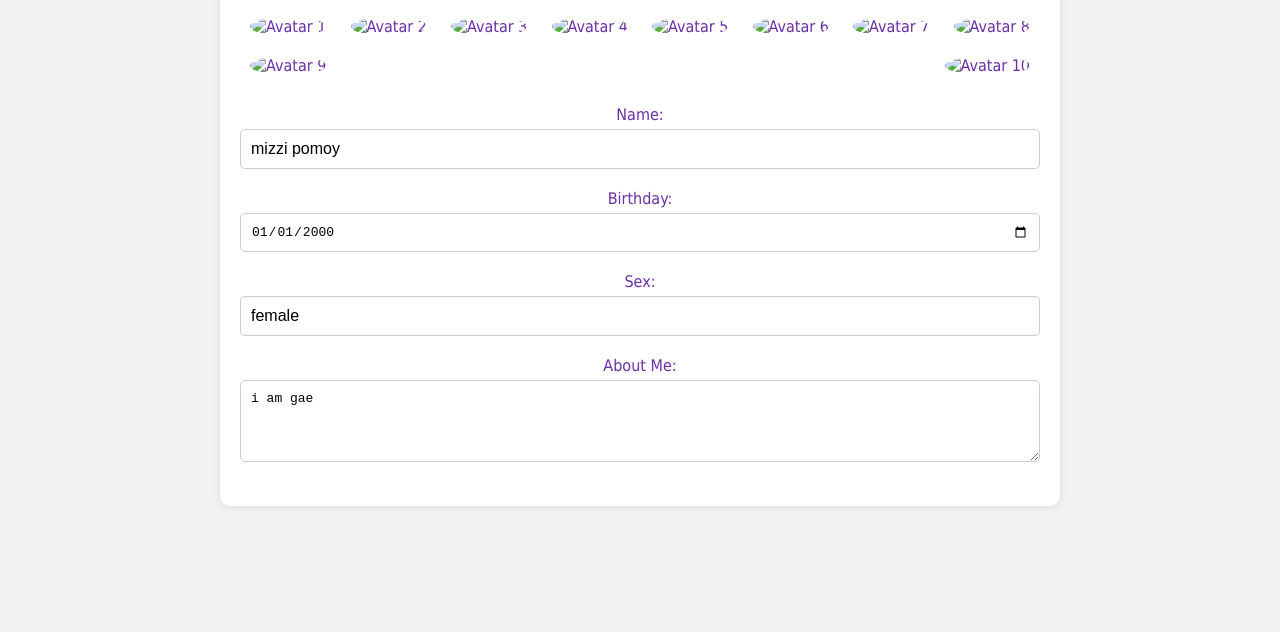
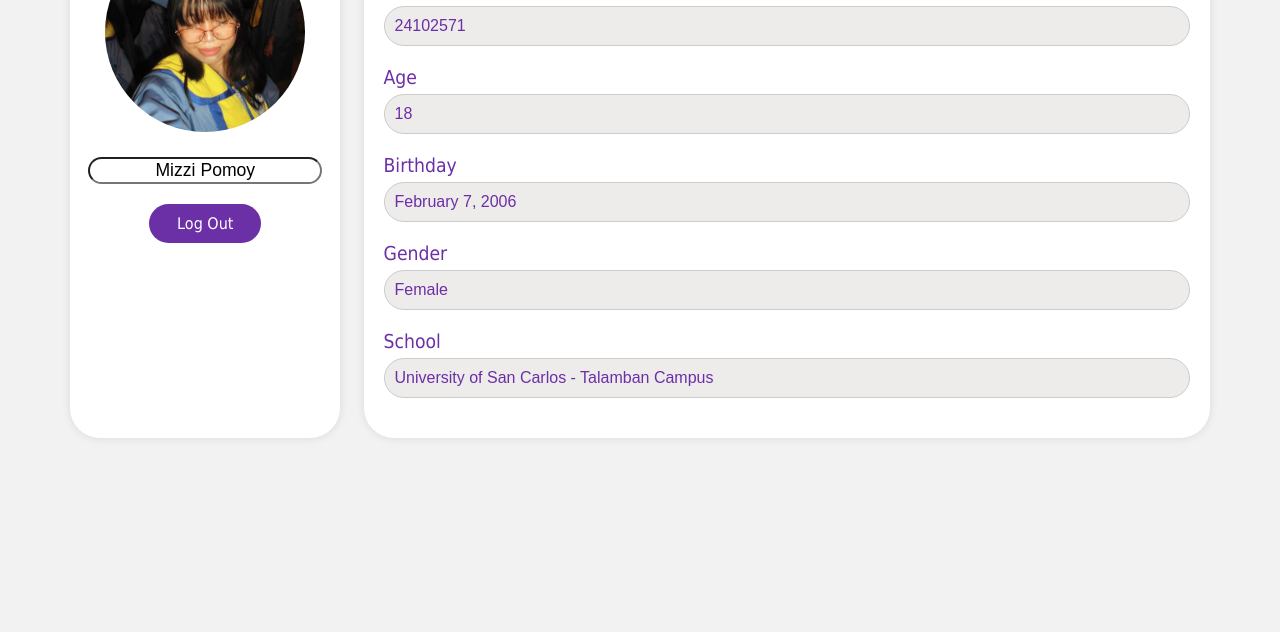
Before and after one commit to crowsified/eduCatWebsite, a plain HTML site: page user.html in a window 1280 px wide. Shown: the part 168-800 px from the top of the page. Drawn offline with Linux system fonts and the light colour scheme.

Commit message:
Add files via upload

```diff
--- a/user.html
+++ b/user.html
@@ -25,10 +25,10 @@
             padding: 5px 10px;
             background-color: #bfa2db;
             box-sizing: border-box;
-            position: fixed; /* Make the navbar fixed */
-            top: 0; /* Position it at the top */
-            left: 0; /* Position it at the left */
-            z-index: 1000; /* Ensure it stays on top of other elements */
+            position: fixed;
+            top: 0;
+            left: 0;
+            z-index: 1000;
         }
 
         .navbar img {
@@ -67,116 +67,143 @@
         }
 
         .content {
-            flex: 1;
+            display: flex;
+            width: 90%;
+            margin-top: 60px;
+            padding: 20px;
+            justify-content: center;
+        }
+
+        .left-box {
+            background-color: white;
+            border-radius: 30px;
+            box-shadow: 0 0 10px rgba(0, 0, 0, 0.1);
+            padding: 20px;
+            width: 20%;
             display: flex;
             flex-direction: column;
             align-items: center;
-            justify-content: center;
-            width: 100%;
-            text-align: center;
-            padding: 20px;
-            margin-top: 60px; /* Add margin to avoid content being hidden behind the navbar */
+            margin-right: 2%;
         }
 
-        .settings-container {
-            width: 80%;
-            max-width: 800px;
-            margin: 20px auto;
+        .right-box {
             background-color: white;
-            border-radius: 10px;
-            box-shadow: 0 0 10px rgba(0,0,0,0.1);
-            overflow: hidden;
+            border-radius: 30px;
+            box-shadow: 0 0 10px rgba(0, 0, 0, 0.1);
             padding: 20px;
+            width: 70%;
         }
 
-        .settings-header {
-            display: flex;
-            justify-content: space-between;
-            align-items: center;
+        .left-box img {
+            width: 200px;
+            height: 200px;
+            border-radius: 50%;
+            margin-bottom: 10px;
+        }
+
+        .left-box .user-name {
+            text-align: center;
+            font-size: 1.1em;
+            margin-top: 15px;
+            border-radius: 30px;
+        }
+
+        .left-box .log-out {
+            display: block;
+            background-color: #6b2fa6;
+            color: white;
+            padding: 10px;
+            border-radius: 30px;
+            text-align: center;
+            margin-top: 20px;
+            cursor: pointer;
+            width: 40%;
+        }
+
+        .right-box .title {
+            font-size: 1.4em;
             margin-bottom: 20px;
         }
 
-        .settings-header h1 {
-            font-size: 1.5em;
-            color: #6b2fa6;
-            margin: 0;
-        }
-
-        .logout-button {
-            background-color: #6b2fa6;
-            color: white;
-            border: none;
-            border-radius: 5px;
-            padding: 10px 20px;
-            cursor: pointer;
-            transition: background-color 0.3s;
-        }
-
-        .logout-button:hover {
-            background-color: #7d56a4;
-        }
-
-        .avatar-container {
-            display: flex;
-            flex-wrap: wrap;
-            justify-content: space-between;
+        .right-box .form-group {
             margin-bottom: 20px;
         }
 
-        .avatar {
-            position: relative;
-            margin: 10px;
-        }
-
-        .avatar img {
-            height: 100px;
-            width: 100px;
-            border-radius: 50%;
-            transition: 0.3s;
-        }
-
-        .avatar img:hover {
-            filter: brightness(0.5);
-        }
-
-        .avatar img:hover::after {
-            content: url('pen-icon.png'); /* Replace with the URL of the pen icon image */
-            position: absolute;
-            top: 50%;
-            left: 50%;
-            transform: translate(-50%, -50%);
-            width: 30px;
-            height: 30px;
-        }
-
-        .input-container {
-            margin-bottom: 20px;
-        }
-
-        .input-container label {
+        .right-box label {
             display: block;
-            font-size: 1em;
+            font-size: 1.2em;
             margin-bottom: 5px;
         }
 
-        .input-container input, .input-container textarea {
+        .right-box input, .right-box select {
             width: 100%;
             padding: 10px;
             font-size: 1em;
             border: 1px solid #ccc;
-            border-radius: 5px;
+            border-radius: 30px;
             box-sizing: border-box;
+            background-color: #ccc;
+            color: #6b2fa6;
         }
 
-        .input-container textarea {
-            resize: vertical;
+        .right-box input[readonly] {
+            background-color: #eeebeb;
         }
 
+        .right-box select {
+            pointer-events: none;
+            appearance: none;
+            background-color: #ccc;
+        }
+
+        body.dark-mode {
+            background-color: #181717;
+            color: #6b2fa6;
+        }
+
+        body.dark-mode .navbar {
+            background-color: #121212;
+        }
+
+        body.dark-mode .nav-links button {
+            color: #6b2fa6;
+        }
+
+        body.dark-mode .nav-links button:hover {
+            background-color: #160c1b;
+        }
+
+        body.dark-mode .left-box {
+            background-color: #121212;
+        }
+
+        body.dark-mode .left-box .log-out {
+            background-color: #6b2fa6;
+        }
+
+        body.dark-mode .left-box .user-name {
+            color: #6b2fa6;
+        }
+
+        body.dark-mode .right-box {
+            background-color: #121212;
+        }
+
+        body.dark-mode .right-box .title,
+        body.dark-mode .right-box label {
+            color: #6b2fa6;
+        }
+
+        body.dark-mode .right-box input,
+        body.dark-mode .right-box select {
+            background-color: #dad9d9;
+            color: #6b2fa6;
+        }
     </style>
 </head>
 <body>
     <div class="navbar">
-        <img src="eduCat.png" alt="eduCat Logo" onclick="window.location.href='homepage.html'" style="height: 40px;">
+        <img src="eduCat.png" alt="eduCat Logo" onclick="window.location.href='homepage.html'">
         <div class="nav-links">
             <button onclick="window.location.href='portfolio.html'">Portfolio</button>
             <button onclick="window.location.href='notepad.html'">Notepad</button>
@@ -185,60 +212,91 @@
         </div>
     </div>
     <div class="content">
-        <div class="settings-container">
-            <div class="settings-header">
-                <h1>User Settings</h1>
-                <button class="logout-button" onclick="window.location.href='login.html'">Log Out</button>
+        <div class="left-box">
+            <img src="medev.jpg" alt="User Avatar" id="user-avatar">
+            <input type="text" id="user-name-display" value="Mizzi Pomoy" readonly class="user-name">
+            <div class="log-out" onclick="logOut()">Log Out</div>
+        </div>
+        <div class="right-box">
+            <div class="title">About Developer</div>
+            <div class="form-group">
+                <label for="id">Student ID</label>
+                <input type="text" id="id" value="24102571" readonly>
             </div>
-            <div class="avatar-container">
-                <div class="avatar">
-                    <img src="avatar1.png" alt="Avatar 1">
-                </div>
-                <div class="avatar">
-                    <img src="avatar2.png" alt="Avatar 2">
-                </div>
-                <div class="avatar">
-                    <img src="avatar3.png" alt="Avatar 3">
-                </div>
-                <div class="avatar">
-                    <img src="avatar4.png" alt="Avatar 4">
-                </div>
-                <div class="avatar">
-                    <img src="avatar5.png" alt="Avatar 5">
-                </div>
-                <div class="avatar">
-                    <img src="avatar6.png" alt="Avatar 6">
-                </div>
-                <div class="avatar">
-                    <img src="avatar7.png" alt="Avatar 7">
-                </div>
-                <div class="avatar">
-                    <img src="avatar8.png" alt="Avatar 8">
-                </div>
-                <div class="avatar">
-                    <img src="avatar9.png" alt="Avatar 9">
-                </div>
-                <div class="avatar">
-                    <img src="avatar10.png" alt="Avatar 10">
-                </div>
+            <div class="form-group">
+                <label for="age">Age</label>
+                <input type="text" id="age" value="18" readonly>
             </div>
-            <div class="input-container">
-                <label for="name">Name:</label>
-                <input type="text" id="name" value="mizzi pomoy">
+            <div class="form-group">
+                <label for="birthday">Birthday</label>
+                <input type="text" id="birthday" value="February 7, 2006" readonly>
             </div>
-            <div class="input-container">
-                <label for="birthday">Birthday:</label>
-                <input type="date" id="birthday" value="2000-01-01">
+            <div class="form-group">
+                <label for="gender">Gender</label>
+                <input type="text" id="gender" value="Female" readonly>
             </div>
-            <div class="input-container">
-                <label for="sex">Sex:</label>
-                <input type="text" id="sex" value="female">
-            </div>
-            <div class="input-container">
-                <label for="about-me">About Me:</label>
-                <textarea id="about-me" rows="4">i am gae</textarea>
+            <div class="form-group">
+                <label for="school">School</label>
+                <input type="text" id="school" value="University of San Carlos - Talamban Campus" readonly>
             </div>
         </div>
     </div>
+    <script>
+        document.addEventListener('DOMContentLoaded', () => {
+            loadUserInfo();
+            applyUserPreferences();
+        });
+
+        function loadUserInfo() {
+            const userName = localStorage.getItem('userName') || 'Mizzi Pomoy';
+            const birthday = localStorage.getItem('birthday') || 'February 7, 2006';
+            const gender = localStorage.getItem('gender') || 'Female';
+            const school = localStorage.getItem('school') || 'University of San Carlos - Talamban Campus';
+
+            document.getElementById('user-name-display').value = userName;
+            document.getElementById('birthday').value = birthday;
+            document.getElementById('gender').value = gender;
+            document.getElementById('school').value = school;
+
+            updateAge(birthday);
+        }
+
+        function updateAge(birthday) {
+            const birthDate = new Date(birthday);
+            const today = new Date();
+            let age = today.getFullYear() - birthDate.getFullYear();
+            const m = today.getMonth() - birthDate.getMonth();
+
+            if (m < 0 || (m === 0 && today.getDate() < birthDate.getDate())) {
+                age--;
+            }
+
+            document.getElementById('age').value = age;
+        }
+
+        function logOut() {
+            window.location.href = 'login.html';
+        }
+
+        function applyUserPreferences() {
+            const savedMode = localStorage.getItem('mode');
+            const savedFont = localStorage.getItem('font');
+
+            if (savedMode) {
+                document.body.classList.add(savedMode);
+            }
+
+            if (savedFont) {
+                document.body.style.fontFamily = savedFont;
+                document.getElementById('user-name-display').style.fontFamily = savedFont;
+                fontFamily = savedFont;
+                document.getElementById('age').style.fontFamily = savedFont;
+                document.getElementById('birthday').style.fontFamily = savedFont;
+                document.getElementById('gender').style.fontFamily = savedFont;
+                document.getElementById('school').style.fontFamily = savedFont;
+                document.getElementById('id').style.fontFamily = savedFont;
+            }
+        }
+    </script>
 </body>
 </html>
```
Also changed, not shown: settings.html (+2 -2 lines), medev.jpg (added).
